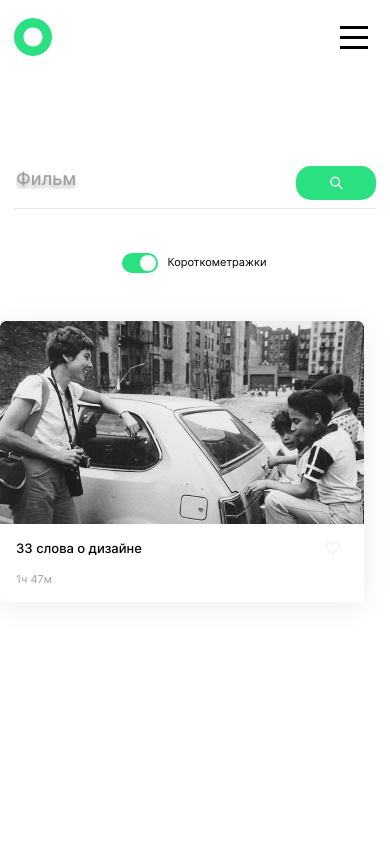
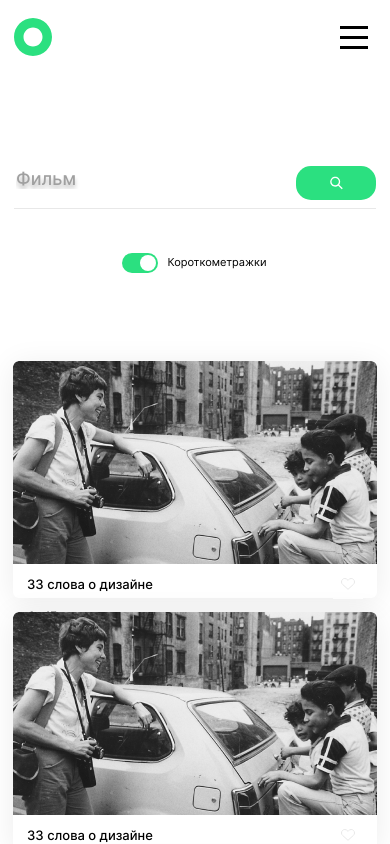
Before and after one commit to Vakulina/movies-explorer-frontend, a React (Create React App) app: page /movies in a window 390 px wide. Shown: the top 844 px of the page. Built offline with nearby package versions, Linux system fonts and the light colour scheme.

Commit message:
MoviesCardList на всех разрешениях

```diff
--- a/src/components/FilterCheckbox/FilterCheckbox.css
+++ b/src/components/FilterCheckbox/FilterCheckbox.css
@@ -60,7 +60,7 @@
 }
 .filter-checkbox__input:focus + .filter-checkbox__label::before {
   outline: 3px solid rgb(255, 153, 0);
-  border-radius: 3px;
+  border-radius: 10px;
 }
 @media (max-width: 400px){
   .filter-checkbox__label{
--- a/src/components/Movies/Movies.js
+++ b/src/components/Movies/Movies.js
@@ -9,7 +9,7 @@ export default function Movies({isLoading}) {
 <Header isLogin={true} />
 {isLoading&&<Preloader />}
 <SearchForm />
-<MoviesCardList/>
+<MoviesCardList typeList='search-movies'/>
 </>
   );
 }
--- a/src/components/MoviesCard/MoviesCard.css
+++ b/src/components/MoviesCard/MoviesCard.css
@@ -1,4 +1,4 @@
-.card{
+.card {
   max-width: 364px;
   height: 281px;
   box-shadow: 0px 4px 30px rgba(0, 0, 0, 0.08);
@@ -13,7 +13,7 @@
   box-sizing: border-box;
   justify-content: space-between;
   align-items: center;
-  padding: 9px 16px 10px 16px;
+  padding: 12px 16px 10px 16px;
 }
 
 .card__image {
@@ -48,3 +48,18 @@
 .card__like_liked {
   background-image: url('../../images/like-icon.svg');
 }
+@media screen and (max-width: 800px) {
+  .card__two-columns {
+    padding: 5px 14px 10px 14px;
+  }
+  .card {
+    height: 262px;
+  }
+}
+@media screen and (max-width: 400px) {
+  .card__two-columns {
+  }
+  .card {
+    height: 237px;
+  }
+}
--- a/src/components/MoviesCard/MoviesCard.js
+++ b/src/components/MoviesCard/MoviesCard.js
@@ -4,7 +4,6 @@ import poster from '../../images/poster-1.jpg'
 
 export default function MoviesCard({ typeList }) {
   const [like, setLike] = useState(false);
-
   return (
     <article className="card">
       <img className="card__image" src={poster} alt='Постер к фильму' />
--- a/src/components/MoviesCardList/MoviesCardList.css
+++ b/src/components/MoviesCardList/MoviesCardList.css
@@ -0,0 +1,28 @@
+.listMovies {
+  width: 100%;
+  max-width: 1280px;
+  margin: 0 auto;
+  box-sizing: border-box;
+  padding: 70px 70px 10px 70px;
+  display: grid;
+  grid-template-columns: repeat(3, 1fr);
+  justify-content: space-between;
+  grid-gap: 38px 27px;
+}
+
+@media screen and (max-width: 800px) {
+  .listMovies {
+    grid-template-columns: repeat(2, 1fr);
+    grid-gap: 30px;
+    padding: 70px 30px 30px 30px;
+  }
+}
+
+@media screen and (max-width: 550px) {
+  .listMovies {
+    grid-template-columns: repeat(1, auto);
+    grid-gap: 14px;
+    justify-content: center;
+    padding: 40px 10px 10px 10px;
+  }
+}
--- a/src/components/MoviesCardList/MoviesCardList.js
+++ b/src/components/MoviesCardList/MoviesCardList.js
@@ -1,11 +1,26 @@
 import './MoviesCardList.css';
 import MoviesCard from '../MoviesCard/MoviesCard';
+import useResize from '../useResize/useResize';
+//временно создадим массив из одинаковых карточек, пока не получаем данных с сервера
+export default function MoviesCardList({typeList}) {
+  let width = useResize();
+  const changeCountItems = (width) => {
+    if (width > 768) {
+      return 12;
+    }
+    else if ((width <= 768) && (width > 320)) {
+      return 8;
+    }
+    else if (width <= 320) {
+      return 5
+    }
+  }
 
-export default function MoviesCardList() {
-
-  return(
-    <section>
-<MoviesCard typeList='search-movies' />
+  return (
+    <section className='listMovies'>
+      { [...Array(changeCountItems(width))].map((item, index) => {
+      return <MoviesCard key={index} typeList = {typeList} /> } )
+      }
     </section>
   )
 }
```
